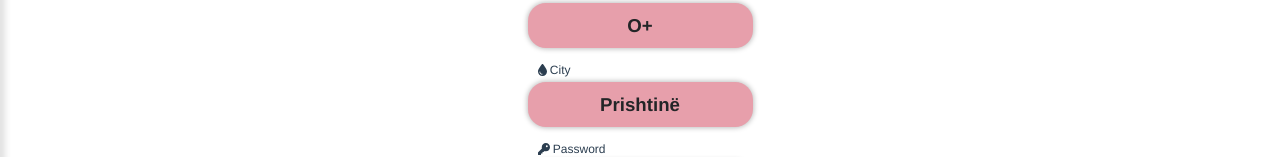
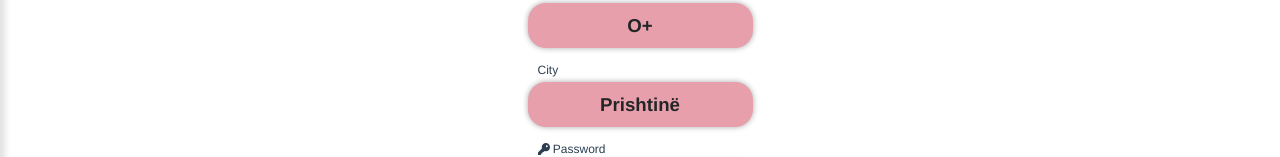
Before and after one commit to belinjo1/EBloodDonor, a Vue app in the folder web-app/: page /register in a window 1280 px wide. Shown: the part 428-585 px from the top of the page. Built offline with nearby package versions, Linux system fonts and the light colour scheme.

Commit message:
small detail change on city/user

```diff
--- a/web-app/src/views/Register.vue
+++ b/web-app/src/views/Register.vue
@@ -47,7 +47,7 @@
 
           <div class="input-label">
             <label for="city"
-              ><font-awesome-icon :icon="['fas', 'droplet']" /> City</label
+              ><font-awesome-icon :icon="['fas', 'fa-home']" /> City</label
             >
             <select name="city" v-model="form.city">
               <option disabled>Select City</option>
```
